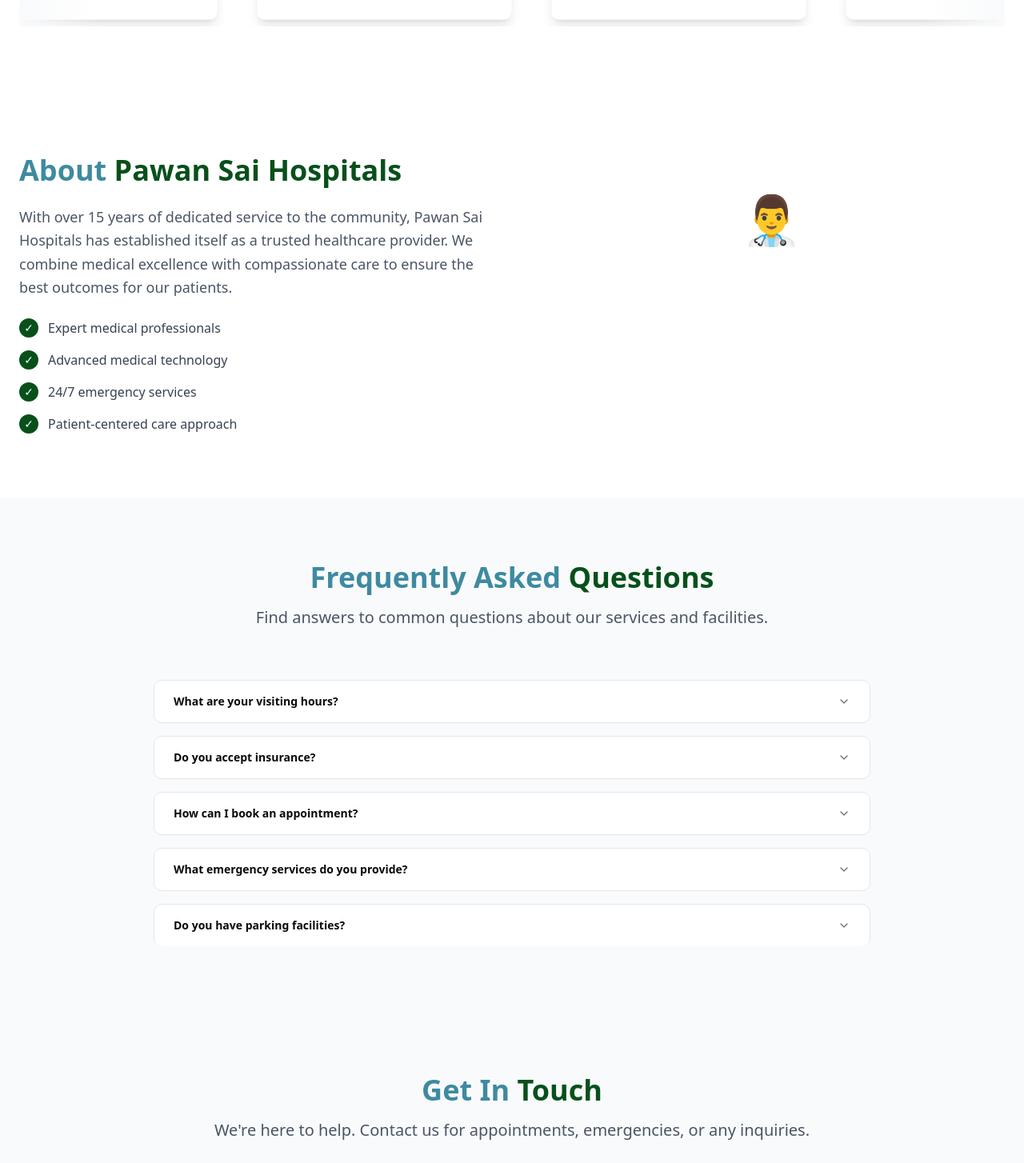
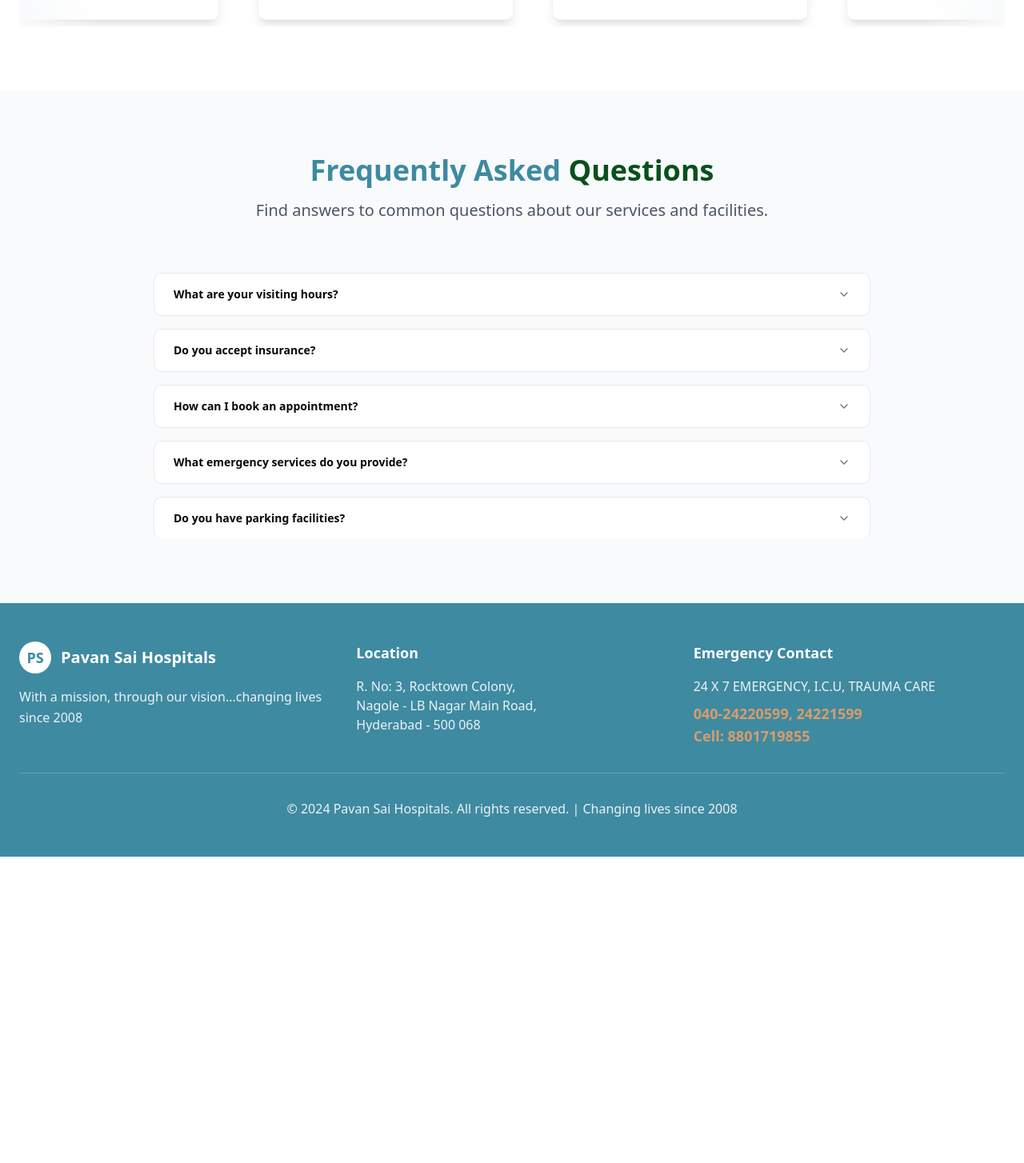
Before and after one commit to Ananya54321/psh-website, a Next.js app: page / in a window 1280 px wide. Shown: the part 5016-6470 px from the top of the page at 80% size. After the commit the page ends 6087 px from the top, so only its background shows below. Built offline with nearby package versions, Linux system fonts and the light colour scheme.

Commit message:
cleaned up unnecessary sections

```diff
--- a/src/app/page.tsx
+++ b/src/app/page.tsx
@@ -24,9 +24,9 @@ export default function Home() {
       <StatsSection />
       <DoctorsSection />
       <TestimonialsSection />
-      <AboutSection />
+      {/* <AboutSection /> */}
       <FAQSection />
-      <ContactSection />
+      {/* <ContactSection /> */}
       <Footer />
     </div>
   );
```
